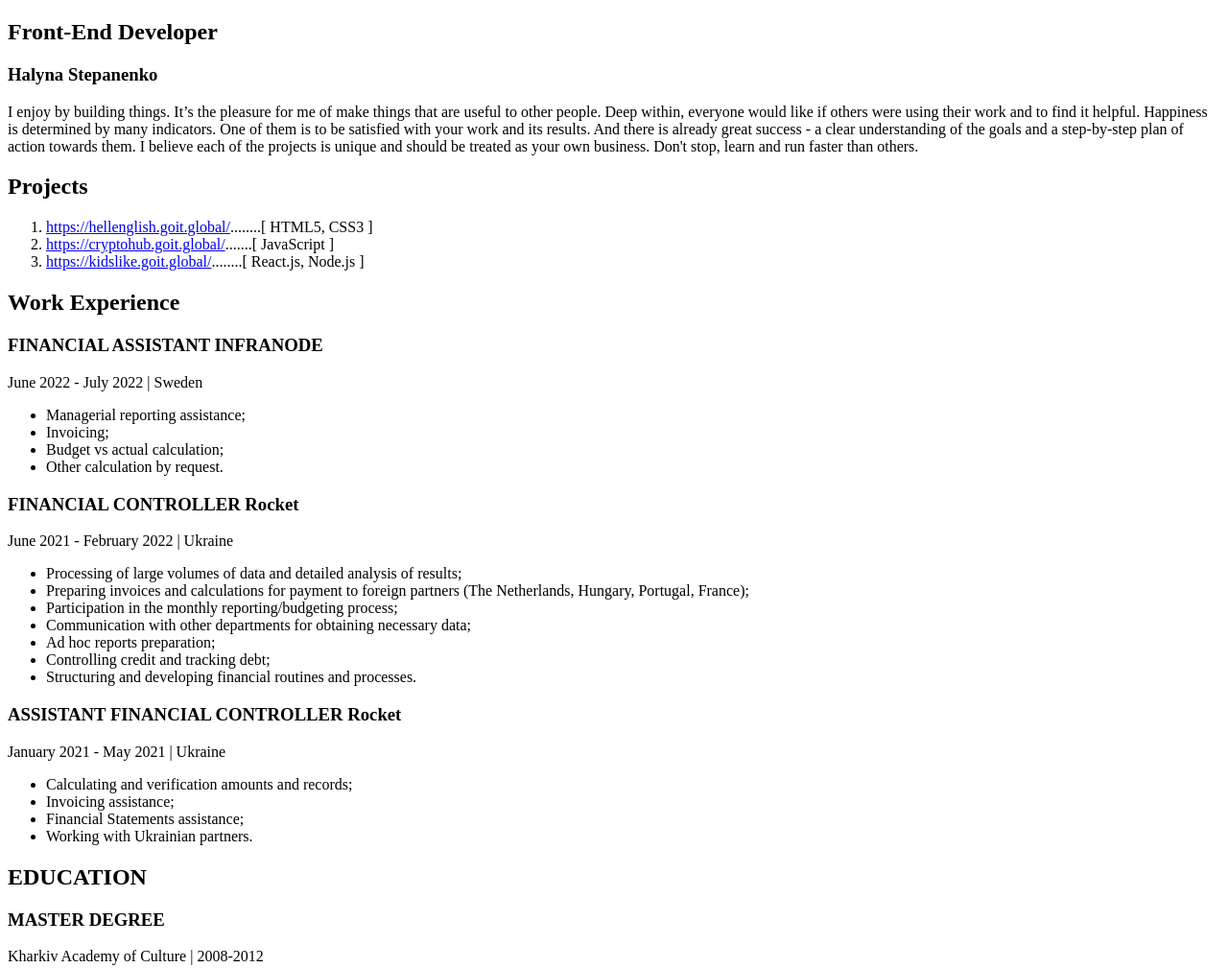
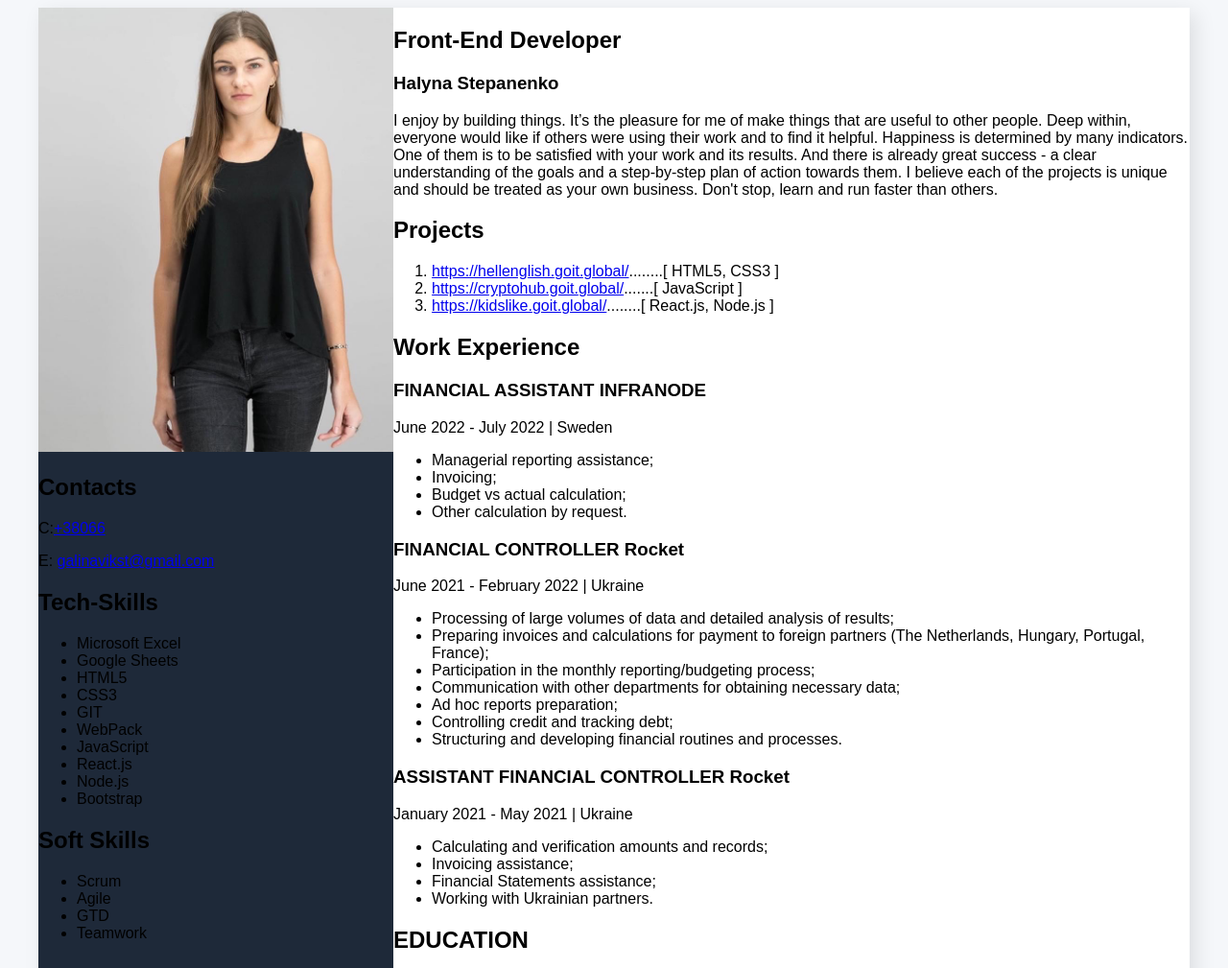
Before and after one commit to galinavikst/marafon-resume, a plain HTML site: page index.html in a window 1280 px wide. Shown: the top 1009 px of the page at 96% size. Drawn offline with Linux system fonts and the light colour scheme.

Commit message:
added font, scc fle

```diff
--- a/index.html
+++ b/index.html
@@ -5,6 +5,12 @@
     <meta http-equiv="X-UA-Compatible" content="IE=edge" />
     <meta name="viewport" content="width=device-width, initial-scale=1.0" />
     <title>Resume</title>
+    <link rel="preconnect" href="https://fonts.googleapis.com" />
+    <link rel="preconnect" href="https://fonts.gstatic.com" crossorigin />
+    <link
+      href="https://fonts.googleapis.com/css2?family=Montserrat:wght@400;700&display=swap"
+      rel="stylesheet"
+    />
     <link rel="stylesheet" href="./styles/style.css" />
   </head>
   <body>
--- a/styles/style.css
+++ b/styles/style.css
@@ -0,0 +1,19 @@
+:root {
+}
+
+body {
+  font-family: Montserat, sans-serif;
+  background: #f5f7fa;
+}
+.page {
+  display: flex;
+  flex-direction: row-reverse;
+  width: 1200px;
+  margin: 0 auto;
+
+  background: #ffffff;
+  box-shadow: 6px 6px 20px rgba(0, 0, 0, 0.1);
+}
+aside {
+  background: #1e2939;
+}
```
